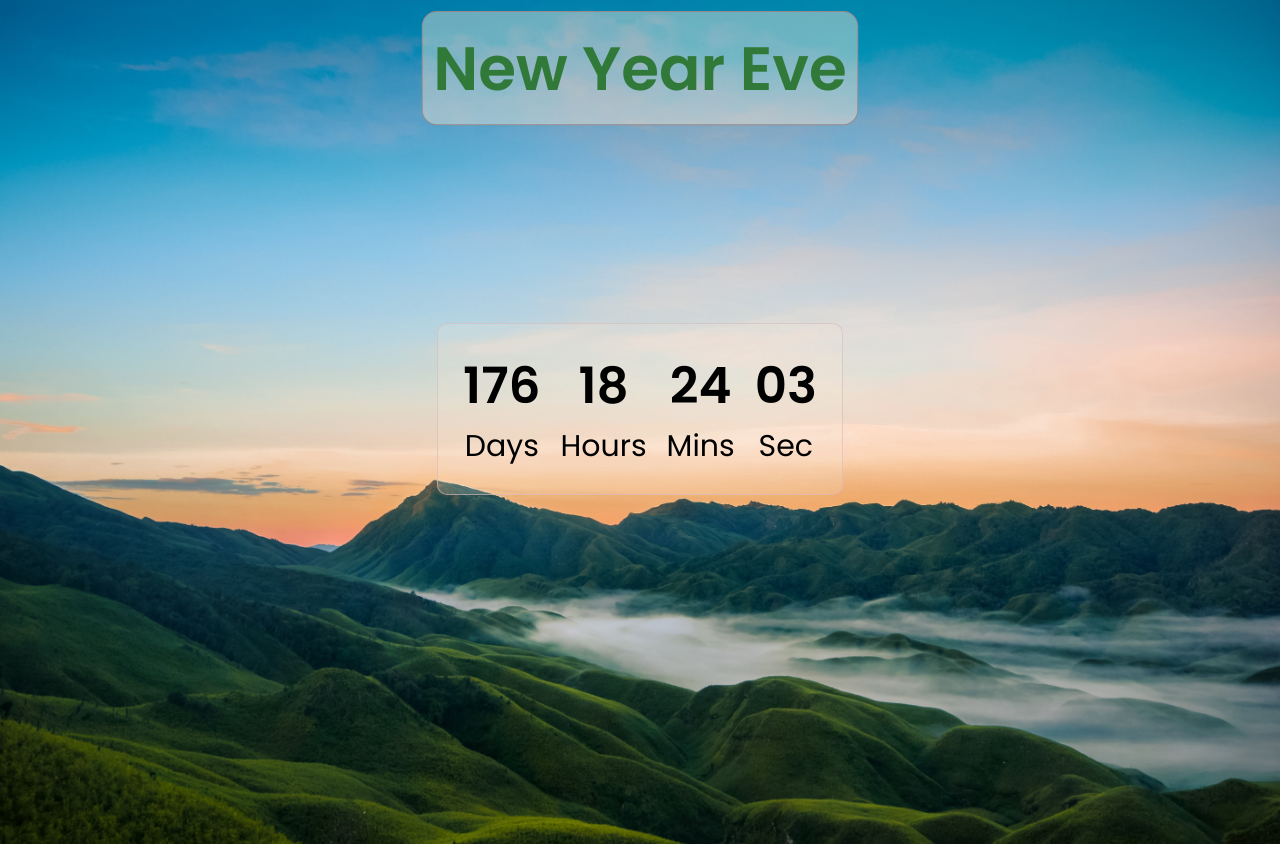
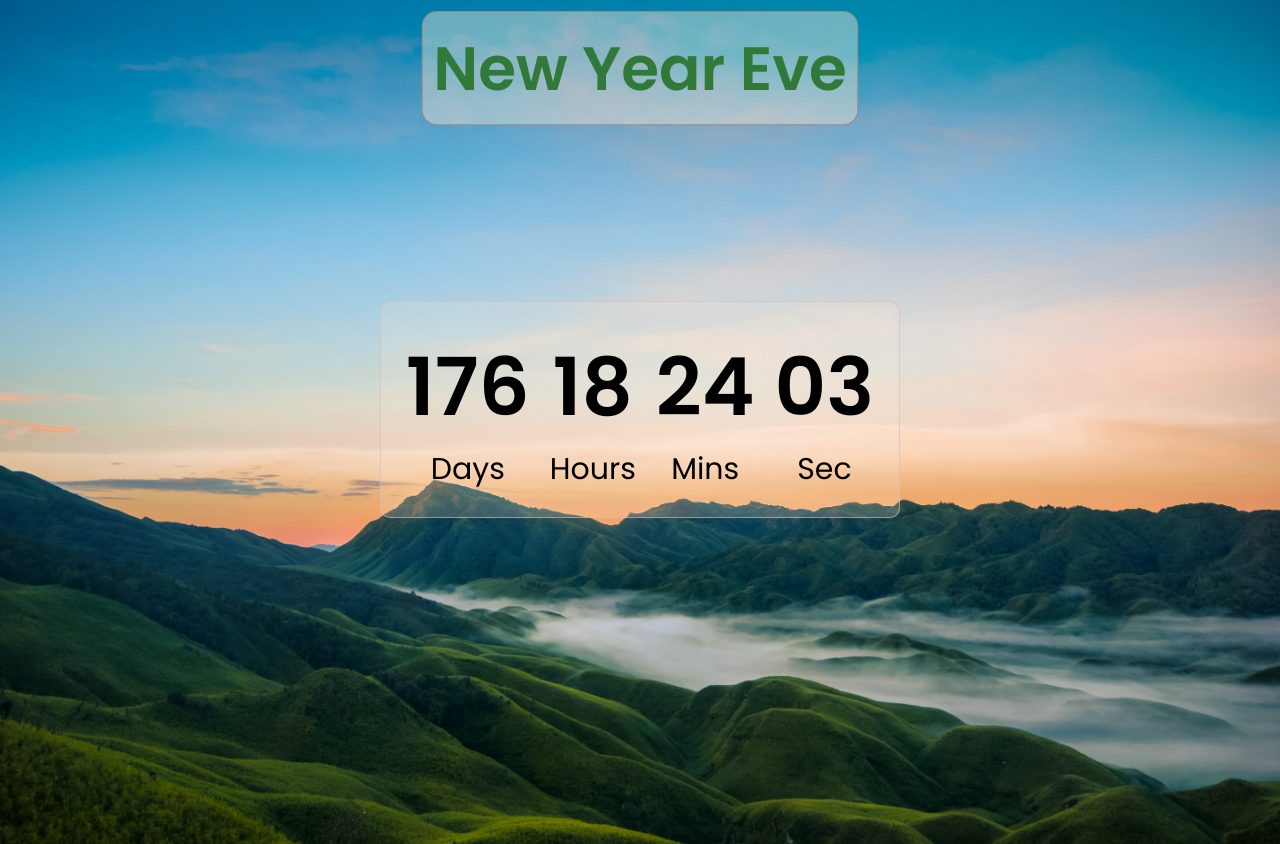
Before and after one commit to ShreyasPrabhu26/New-Year-Eve, a plain HTML site: page index.html in a window 1280 px wide. Drawn offline with Linux system fonts and the light colour scheme.

Commit message:
Add-Media-Queries

```diff
--- a/style.css
+++ b/style.css
@@ -75,3 +75,15 @@ body {
   text-align: center;
   padding: 10px;
 }
+
+@media only screen and (min-width: 768px) {
+  .big-text {
+    font-size: 7rem;
+  }
+}
+
+@media only screen and (min-width: 1020px) {
+  .big-text {
+    font-size: 8rem;
+  }
+}
```
Lines whose indentation alone changed are shown as unchanged.
